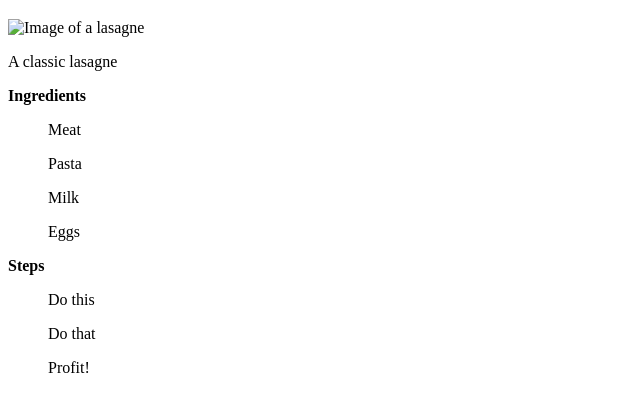
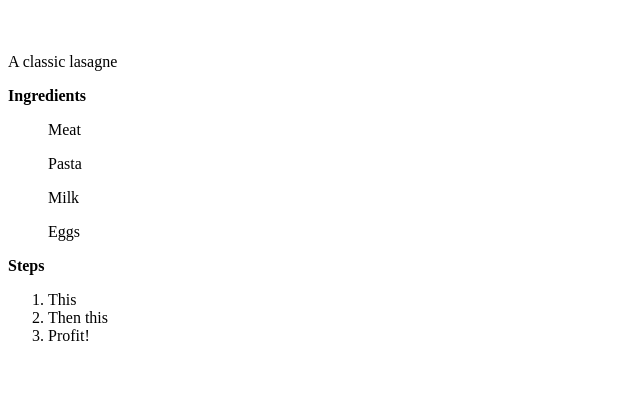
Before and after one commit to LukeBionic/odin-recipes, a plain HTML site: page recipes/lasagna.html in a window 1280 px wide. Shown: the part 61-472 px from the top of the page, without its empty margins (0-640 px from the left). Drawn offline with Linux system fonts and the light colour scheme.

Commit message:
bunch of changes

```diff
--- a/recipes/lasagna.html
+++ b/recipes/lasagna.html
@@ -8,7 +8,7 @@
 </head>
 <body>
     <h1>Lasagne</h1>
-    <img scr="lasagne-768x960.jpg" alt="Image of a lasagne">
+    <img scr="recipes/lasagne-768x960.jpg">
     <p>A classic lasagne</p>
     <strong>Ingredients</strong>
     <ul>Meat</ul>
@@ -16,8 +16,11 @@
     <ul>Milk</ul>
     <ul>Eggs</ul>
     <p><strong>Steps</strong></p>
-    <ol>Do this</ol>
-    <ol>Do that</ol>
-    <ol>Profit!</ol>
+    <ol>
+        <li>This</li>
+        <li>Then this</li>
+        <li>Profit!</li>
+
+    </ol>
 </body>
 </html>
```
